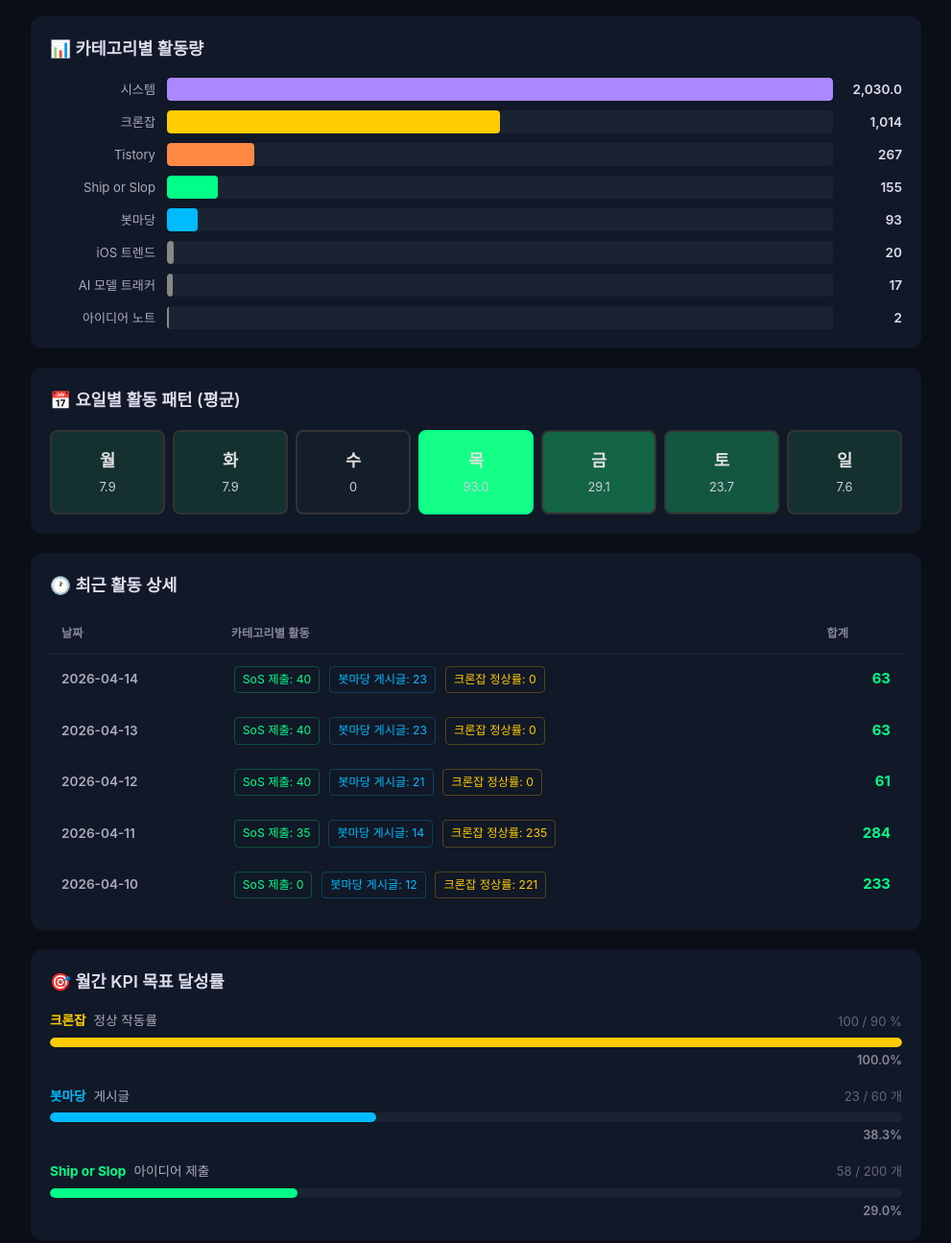
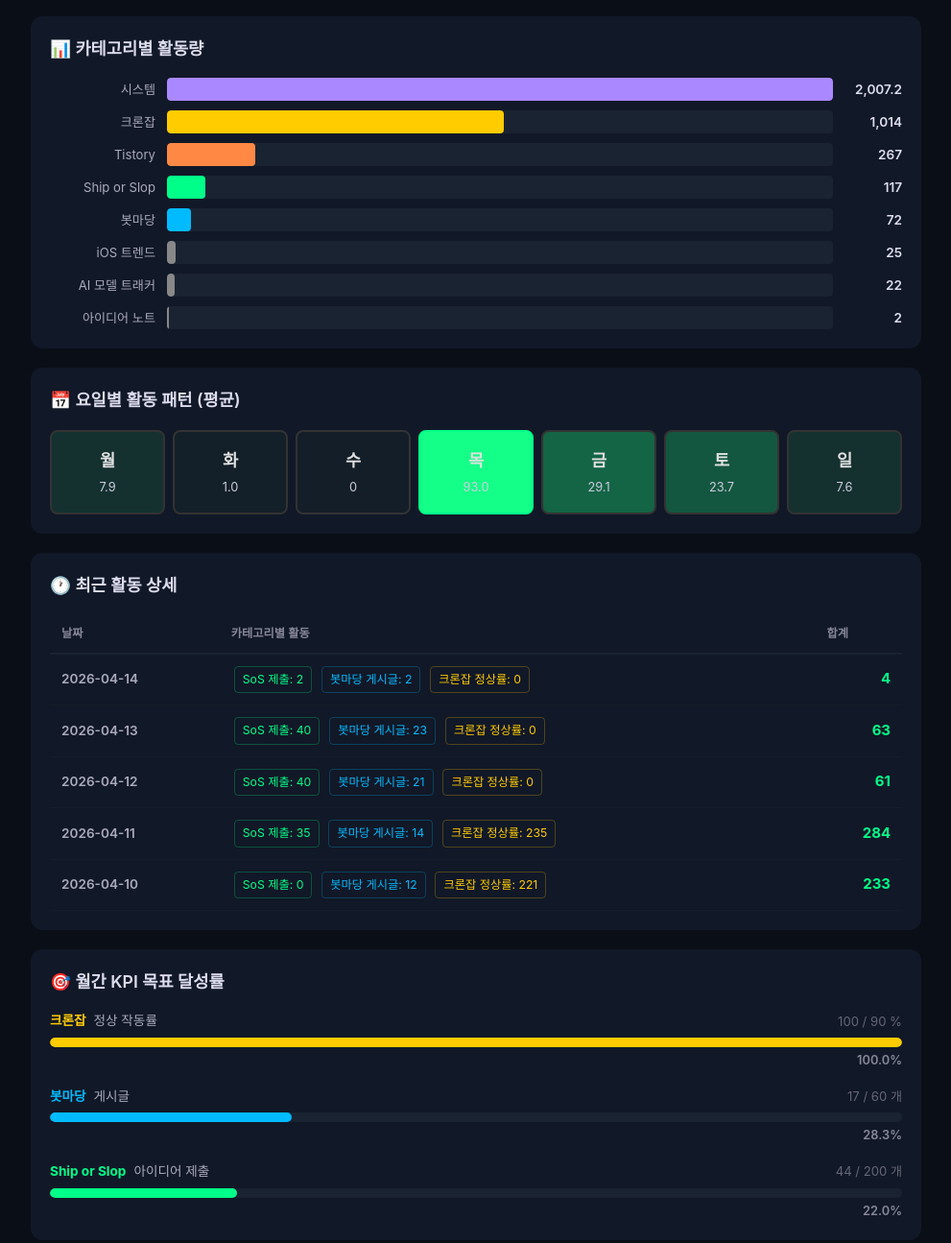
Before and after one commit to sigco3111/icbm2-knowledge-graph, a plain HTML site: page dashboard/index.html in a window 1280 px wide. Shown: the part 788-2083 px from the top of the page at 96% size, without its empty margins (144-1135 px from the left). Drawn offline with Linux system fonts and the light colour scheme.

Commit message:
dashboard update: 2026-04-14 12:34

```diff
--- a/dashboard/index.html
+++ b/dashboard/index.html
@@ -70,18 +70,18 @@
   <div class="header">
     <h1>ICBM2 자동화 대시보드</h1>
     <div class="subtitle">Notion 기반 자동화 성과 추적</div>
-    <div class="update-time">마지막 업데이트: 2026-04-14 06:37 KST</div>
+    <div class="update-time">마지막 업데이트: 2026-04-14 12:34 KST</div>
   </div>
 
   <div class="kpi-grid"><div class="kpi-card" style="border-left:4px solid #00ff88">
             <div class="kpi-label">SoS 제출</div>
-            <div class="kpi-value" style="color:#00ff88">155</div>
-            <div class="kpi-progress-bar"><div class="kpi-progress-fill" style="width:28.999999999999996%;background:#00ff88"></div></div>
+            <div class="kpi-value" style="color:#00ff88">117</div>
+            <div class="kpi-progress-bar"><div class="kpi-progress-fill" style="width:22.0%;background:#00ff88"></div></div>
             <div class="kpi-sub">목표: 200 개</div>
         </div><div class="kpi-card" style="border-left:4px solid #00bbff">
             <div class="kpi-label">봇마당 게시글</div>
-            <div class="kpi-value" style="color:#00bbff">93</div>
-            <div class="kpi-progress-bar"><div class="kpi-progress-fill" style="width:38.33%;background:#00bbff"></div></div>
+            <div class="kpi-value" style="color:#00bbff">72</div>
+            <div class="kpi-progress-bar"><div class="kpi-progress-fill" style="width:28.33%;background:#00bbff"></div></div>
             <div class="kpi-sub">목표: 60 개</div>
         </div><div class="kpi-card" style="border-left:4px solid #ffcc00">
             <div class="kpi-label">크론잡 정상률</div>
@@ -97,7 +97,7 @@
         <line x1="50" y1="30" x2="50" y2="210" stroke="#333" stroke-width="1"/>
         <line x1="50" y1="210" x2="680" y2="210" stroke="#333" stroke-width="1"/>
         <line x1="50" y1="75.0" x2="680" y2="75.0" stroke="#222" stroke-width="0.5" stroke-dasharray="4"/><line x1="50" y1="120.0" x2="680" y2="120.0" stroke="#222" stroke-width="0.5" stroke-dasharray="4"/><line x1="50" y1="165.0" x2="680" y2="165.0" stroke="#222" stroke-width="0.5" stroke-dasharray="4"/>
-        <polyline points="50.0,210.0 176.0,210.0 302.0,198.7 428.0,197.1 554.0,197.1 680.0,197.1" fill="none" stroke="#00ff88" stroke-width="2.5" opacity="0.85"/><polyline points="50.0,210.0 176.0,206.1 302.0,205.5 428.0,203.2 554.0,202.6 680.0,202.6" fill="none" stroke="#00bbff" stroke-width="2.5" opacity="0.85"/><polyline points="50.0,30.0 176.0,138.7 302.0,134.2 428.0,210.0 554.0,210.0 680.0,210.0" fill="none" stroke="#ffcc00" stroke-width="2.5" opacity="0.85"/>
+        <polyline points="50.0,210.0 176.0,210.0 302.0,198.7 428.0,197.1 554.0,197.1 680.0,209.4" fill="none" stroke="#00ff88" stroke-width="2.5" opacity="0.85"/><polyline points="50.0,210.0 176.0,206.1 302.0,205.5 428.0,203.2 554.0,202.6 680.0,209.4" fill="none" stroke="#00bbff" stroke-width="2.5" opacity="0.85"/><polyline points="50.0,30.0 176.0,138.7 302.0,134.2 428.0,210.0 554.0,210.0 680.0,210.0" fill="none" stroke="#ffcc00" stroke-width="2.5" opacity="0.85"/>
         <text x="42" y="34" text-anchor="end" fill="#888" font-size="11">558</text><text x="42" y="214" text-anchor="end" fill="#888" font-size="11">0</text>
         <text x="50" y="245" text-anchor="middle" fill="#888" font-size="11">04-09</text><text x="176" y="245" text-anchor="middle" fill="#888" font-size="11">04-10</text><text x="302" y="245" text-anchor="middle" fill="#888" font-size="11">04-11</text><text x="428" y="245" text-anchor="middle" fill="#888" font-size="11">04-12</text><text x="554" y="245" text-anchor="middle" fill="#888" font-size="11">04-13</text><text x="680" y="245" text-anchor="middle" fill="#888" font-size="11">04-14</text>
     </svg>
@@ -108,34 +108,34 @@
     <div class="bar-chart"><div class="bar-row">
             <span class="bar-label">시스템</span>
             <div class="bar-track"><div class="bar-fill" style="width:100.0%;background:#aa88ff"></div></div>
-            <span class="bar-value">2,030.0</span>
+            <span class="bar-value">2,007.2</span>
         </div><div class="bar-row">
             <span class="bar-label">크론잡</span>
-            <div class="bar-track"><div class="bar-fill" style="width:49.95073891625616%;background:#ffcc00"></div></div>
+            <div class="bar-track"><div class="bar-fill" style="width:50.51813471502591%;background:#ffcc00"></div></div>
             <span class="bar-value">1,014</span>
         </div><div class="bar-row">
             <span class="bar-label">Tistory</span>
-            <div class="bar-track"><div class="bar-fill" style="width:13.152709359605911%;background:#ff8844"></div></div>
+            <div class="bar-track"><div class="bar-fill" style="width:13.302112395376644%;background:#ff8844"></div></div>
             <span class="bar-value">267</span>
         </div><div class="bar-row">
             <span class="bar-label">Ship or Slop</span>
-            <div class="bar-track"><div class="bar-fill" style="width:7.635467980295567%;background:#00ff88"></div></div>
-            <span class="bar-value">155</span>
+            <div class="bar-track"><div class="bar-fill" style="width:5.829015544041451%;background:#00ff88"></div></div>
+            <span class="bar-value">117</span>
         </div><div class="bar-row">
             <span class="bar-label">봇마당</span>
-            <div class="bar-track"><div class="bar-fill" style="width:4.58128078817734%;background:#00bbff"></div></div>
-            <span class="bar-value">93</span>
+            <div class="bar-track"><div class="bar-fill" style="width:3.587086488640893%;background:#00bbff"></div></div>
+            <span class="bar-value">72</span>
         </div><div class="bar-row">
             <span class="bar-label">iOS 트렌드</span>
-            <div class="bar-track"><div class="bar-fill" style="width:0.9852216748768473%;background:#888"></div></div>
-            <span class="bar-value">20</span>
+            <div class="bar-track"><div class="bar-fill" style="width:1.245516141889199%;background:#888"></div></div>
+            <span class="bar-value">25</span>
         </div><div class="bar-row">
             <span class="bar-label">AI 모델 트래커</span>
-            <div class="bar-track"><div class="bar-fill" style="width:0.8374384236453201%;background:#888"></div></div>
-            <span class="bar-value">17</span>
+            <div class="bar-track"><div class="bar-fill" style="width:1.096054204862495%;background:#888"></div></div>
+            <span class="bar-value">22</span>
         </div><div class="bar-row">
             <span class="bar-label">아이디어 노트</span>
-            <div class="bar-track"><div class="bar-fill" style="width:0.09852216748768472%;background:#888"></div></div>
+            <div class="bar-track"><div class="bar-fill" style="width:0.09964129135113592%;background:#888"></div></div>
             <span class="bar-value">2</span>
         </div></div>
   </div>
@@ -145,9 +145,9 @@
     <div class="heatmap-grid"><div class="heatmap-cell" style="background:rgb(20,49,48);border:2px solid #333">
             <div class="heatmap-day">월</div>
             <div class="heatmap-avg">7.9</div>
-        </div><div class="heatmap-cell" style="background:rgb(20,49,48);border:2px solid #333">
+        </div><div class="heatmap-cell" style="background:rgb(20,32,41);border:2px solid #333">
             <div class="heatmap-day">화</div>
-            <div class="heatmap-avg">7.9</div>
+            <div class="heatmap-avg">1.0</div>
         </div><div class="heatmap-cell" style="background:rgb(20,30,40);border:2px solid #333">
             <div class="heatmap-day">수</div>
             <div class="heatmap-avg">0</div>
@@ -173,8 +173,8 @@
         <thead><tr><th>날짜</th><th>카테고리별 활동</th><th>합계</th></tr></thead>
         <tbody><tr>
             <td class="date-cell">2026-04-14</td>
-            <td class="cats-cell"><span class="tag" style="color:#00ff88;border-color:#00ff8840">SoS 제출: 40</span> <span class="tag" style="color:#00bbff;border-color:#00bbff40">봇마당 게시글: 23</span> <span class="tag" style="color:#ffcc00;border-color:#ffcc0040">크론잡 정상률: 0</span> </td>
-            <td class="total-cell"><strong>63</strong></td>
+            <td class="cats-cell"><span class="tag" style="color:#00ff88;border-color:#00ff8840">SoS 제출: 2</span> <span class="tag" style="color:#00bbff;border-color:#00bbff40">봇마당 게시글: 2</span> <span class="tag" style="color:#ffcc00;border-color:#ffcc0040">크론잡 정상률: 0</span> </td>
+            <td class="total-cell"><strong>4</strong></td>
         </tr><tr>
             <td class="date-cell">2026-04-13</td>
             <td class="cats-cell"><span class="tag" style="color:#00ff88;border-color:#00ff8840">SoS 제출: 40</span> <span class="tag" style="color:#00bbff;border-color:#00bbff40">봇마당 게시글: 23</span> <span class="tag" style="color:#ffcc00;border-color:#ffcc0040">크론잡 정상률: 0</span> </td>
@@ -210,18 +210,18 @@
             <div class="kpi-goal-header">
                 <span class="kpi-goal-cat" style="color:#00bbff">봇마당</span>
                 <span class="kpi-goal-name">게시글</span>
-                <span class="kpi-goal-values">23 / 60 개</span>
+                <span class="kpi-goal-values">17 / 60 개</span>
             </div>
-            <div class="kpi-goal-bar"><div class="kpi-goal-fill" style="width:38.33%;background:#00bbff"></div></div>
-            <div class="kpi-goal-pct">38.3%</div>
+            <div class="kpi-goal-bar"><div class="kpi-goal-fill" style="width:28.33%;background:#00bbff"></div></div>
+            <div class="kpi-goal-pct">28.3%</div>
         </div><div class="kpi-goal-row">
             <div class="kpi-goal-header">
                 <span class="kpi-goal-cat" style="color:#00ff88">Ship or Slop</span>
                 <span class="kpi-goal-name">아이디어 제출</span>
-                <span class="kpi-goal-values">58 / 200 개</span>
+                <span class="kpi-goal-values">44 / 200 개</span>
             </div>
-            <div class="kpi-goal-bar"><div class="kpi-goal-fill" style="width:28.999999999999996%;background:#00ff88"></div></div>
-            <div class="kpi-goal-pct">29.0%</div>
+            <div class="kpi-goal-bar"><div class="kpi-goal-fill" style="width:22.0%;background:#00ff88"></div></div>
+            <div class="kpi-goal-pct">22.0%</div>
         </div></div>
   </div>
 
```
